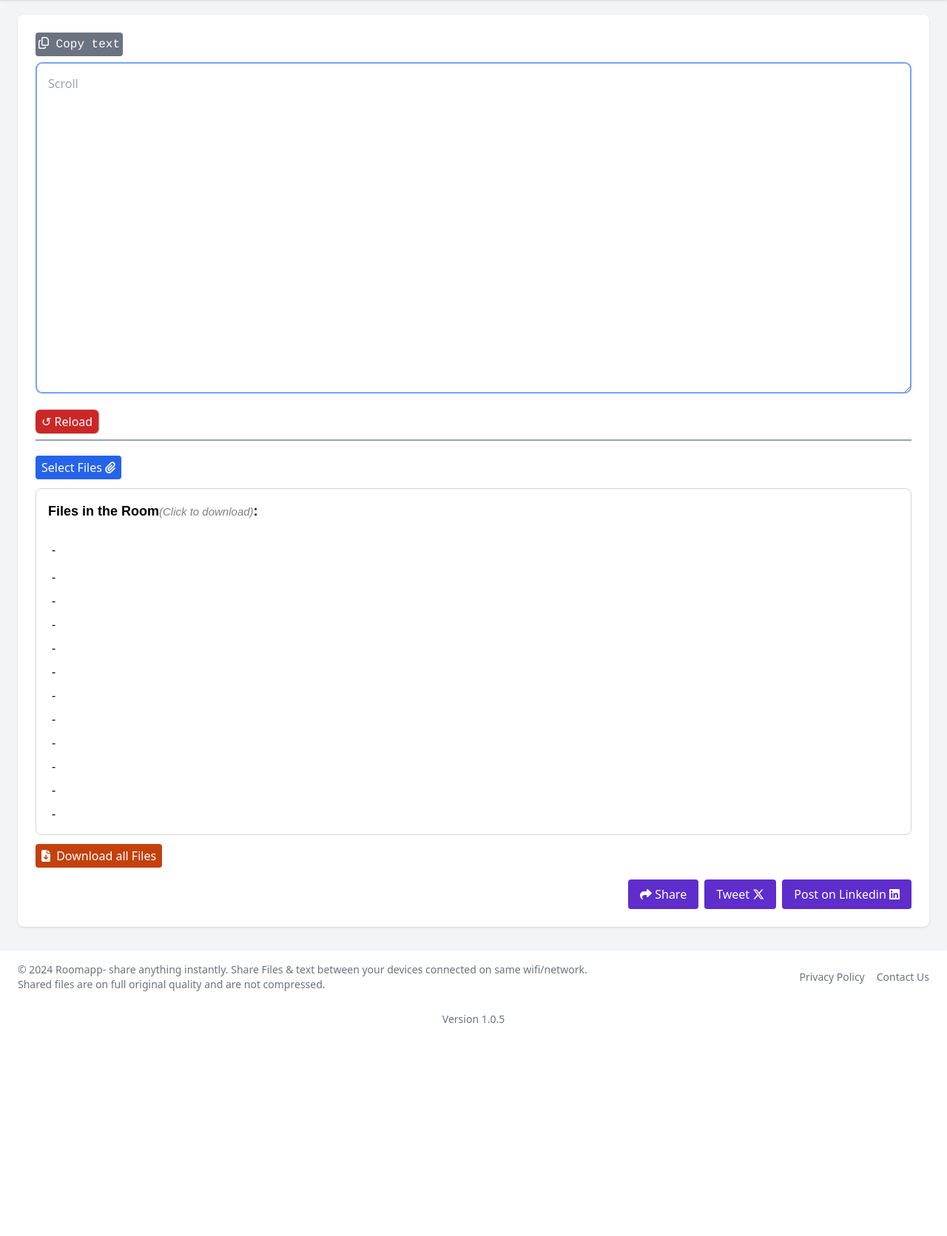
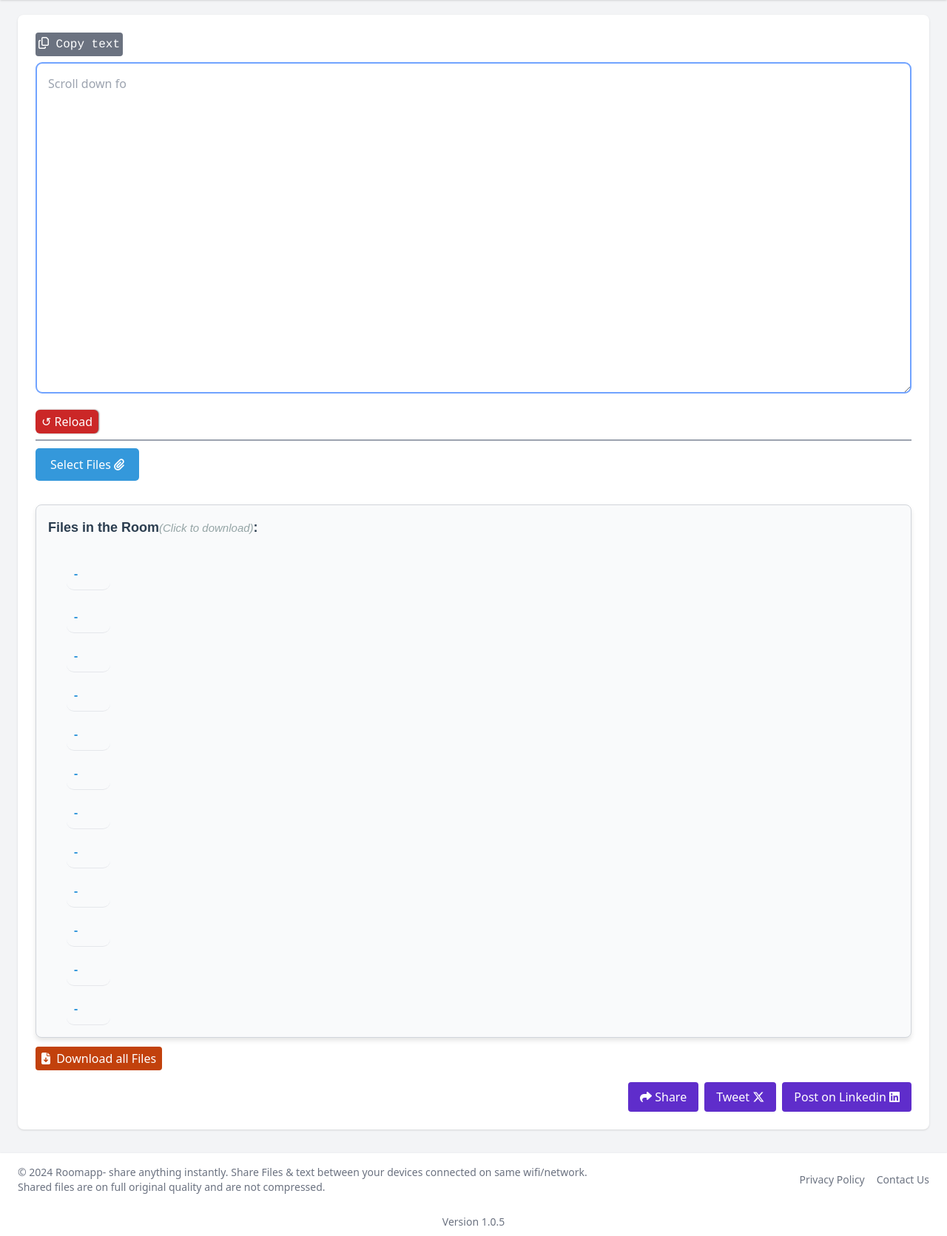
Before and after one commit to sandarva3/Roomapp, a Django app: template lan/templates/lan/locale.html in a window 1280 px wide. Shown: the part 121-1792 px from the top of the page at 74% size. Before the commit the page ends 1504 px from the top, so only its background shows below. Run offline with Django 5.2, Linux system fonts and the light colour scheme; the template is opened without the code that fills it: values that come from a table or form of the project are taken from there, others are empty; data comes from the database, SQL or seed files in the repository; both versions use the stored data as it was after the commit; some libraries are stand-ins or nearby versions.

Commit message:
Better UI for files

```diff
--- a/lan/static/lancss/styles.css
+++ b/lan/static/lancss/styles.css
@@ -4,7 +4,6 @@
         font-family: 'Courier New', Courier, monospace;
     }
 }
-
 
 .overlay {
     display: none;
@@ -39,17 +38,18 @@
     border-radius: 25px;
     overflow: hidden;
     height: 10px;
-    margin: 20px 0;
+    margin: 10px 0;
 }
 
 .progress-bar {
     height: 100%;
+    width: 0%;
     background-color: #4caf50;
     text-align: center;
     line-height: 30px;
     color: white;
     border-radius: 25px;
-    transition: width 0.4s ease;
+    transition: width 0.01 linear;
 }
 
 .close-btn {
@@ -59,35 +59,35 @@
     margin-left: 30px;
 }
 
-.copyBtn:hover{
+.copyBtn:hover {
     background-color: rgb(99, 99, 99);
 }
 
-.close-btn-2{
+.close-btn-2 {
     font-size: 45px;
 }
 
-
-.darkBtn:hover{
+.darkBtn:hover {
     background-color: rgb(189, 189, 189);
 }
 
-.selectBtn:hover{
+.selectBtn:hover {
     background-color: blue;
 }
 
-.uploadBtn:hover{
+.uploadBtn:hover {
     background-color: rgb(0, 150, 0);
 }
 
-.downloadBtn:hover{
+.downloadBtn:hover {
     background-color: rgb(215, 0, 0);
 }
 
-.homeBtn:hover{
+.homeBtn:hover {
     background-color: rgb(44, 118, 237);
 }
-.aboutBtn:hover{
+
+.aboutBtn:hover {
     background-color: rgb(44, 118, 237);
 }
 
@@ -97,7 +97,7 @@
     margin: 0px;
 } */
 
-.aboutContent{
+.aboutContent {
     text-align: center;
     align-items: center;
 }
@@ -107,38 +107,144 @@
     border-radius: 6px;
     box-shadow: 1px 0px 2px gray;
 }
-.filesTitle {
-    font-family: sans-serif;
+
+.filesArea {
+    background-color: #f9fafb; /* Light background for better contrast */
+    box-shadow: 0 4px 6px rgba(0, 0, 0, 0.1); /* Subtle shadow for depth */
 }
 
-.delfile{
-text-decoration: none;
-color: red;
-visibility: hidden;
-margin-left: 50px;
+.filesTitle {
+    font-family: 'Arial', sans-serif; /* More modern font */
+    color: #2c3e50; /* Darker color for better readability */
 }
-.file3{
-margin: 5px;
-display: inline-block;
+
+.delfile {
+    text-decoration: none;
+    color: #e74c3c; /* Red color for delete icon */
+    visibility: hidden;
+    margin-left: 20px;
 }
-.file3:hover .delfile{
+
+.file3 {
+    margin: 5px;
+    display: inline-block;
+    border-bottom: 1px solid #e5e7eb; /* Light gray border */
+    padding: 10px; /* Add some padding */
+    transition: background-color 0.3s, transform 0.3s; /* Smooth transitions */
+}
+
+.file3:hover .delfile {
     visibility: visible;
 }
-.file3:hover{
-    border-bottom: 1px solid;
+
+.file3:hover {
+    background-color: #e0f7fa; /* Light blue background on hover */
+    transform: translateY(-2px); /* Slight lift on hover */
 }
-.italicText{
+
+.italicText {
     padding: 0px;
-    color: gray;
+    color: #95a5a6; /* Slightly darker gray for better readability */
     font-size: smaller;
     font-weight: lighter;
 }
-textarea:focus{
+
+textarea:focus {
     outline-color: rgb(113, 163, 255);
 }
-.shareBtn{
+
+.eachFile {
+    text-decoration: none;
+    color: #3498db; /* Blue color for links */
+    font-weight: bold;
+}
+
+.eachFile:hover {
+    text-decoration: underline;
+}
+
+.shareBtn {
     background-color: rgb(95, 45, 203);
 }
-.shareBtn:hover{
+
+.shareBtn:hover {
     background-color: rgb(80, 27, 193)
 }
+
+/* Add a border radius for better visuals */
+.filesArea, .file3, .progress-bar-container, .overlay-content img {
+    border-radius: 10px;
+}
+
+/* Additional spacing and alignment */
+.list-disc {
+    padding-left: 20px; /* More padding for the list */
+}
+
+.flex {
+    display: flex;
+    align-items: center;
+}
+
+.items-center {
+    align-items: center;
+}
+
+.selectedFiles {
+    padding: 10px;
+    border: 2px dashed #3498db; /* Dashed border to indicate file area */
+    border-radius: 10px;
+    background-color: #f9fafb;
+    margin-top: 10px;
+}
+
+.selectedFiles p {
+    color: #2c3e50; /* Darker color for text */
+    margin: 5px 0;
+    font-size: 16px;
+    padding: 8px;
+    border-radius: 5px;
+    background-color: #ecf0f1; /* Light background for file names */
+    transition: transform 0.3s;
+}
+
+.selectedFiles p:hover {
+    transform: scale(1.05); /* Slight zoom effect on hover */
+    background-color: #bdd2d5; /* Light blue background on hover */
+}
+
+#fileinput {
+    display: none; /* Hide the file input by default */
+}
+
+#selectFileBtn {
+    display: inline-block;
+    padding: 10px 20px;
+    margin-top: 10px;
+    background-color: #3498db; /* Blue background for select button */
+    color: white;
+    border: none;
+    border-radius: 5px;
+    cursor: pointer;
+    transition: background-color 0.3s;
+}
+
+#selectFileBtn:hover {
+    background-color: #2980b9; /* Darker blue on hover */
+}
+
+#fileupload {
+    display: none; /* Hide the upload button by default */
+    padding: 10px 20px;
+    margin-top: 10px;
+    background-color: #27ae60; /* Green background for upload button */
+    color: white;
+    border: none;
+    border-radius: 5px;
+    cursor: pointer;
+    transition: background-color 0.3s;
+}
+
+#fileupload:hover {
+    background-color: #1e8449; /* Darker green on hover */
+}
--- a/lan/static/lanjs/locale.js
+++ b/lan/static/lanjs/locale.js
@@ -22,6 +22,7 @@ console.log("FILES IN AREAA AAA");
 
 let fileinput = document.getElementById('fileinput');
 fileinput.addEventListener('change', function(event){
+    document.getElementById('area').style.display = "block";
     document.getElementById('fileinput').style.display = "inline-block";
     document.getElementById('selectFileBtn').style.display = "none";
     document.getElementById('fileupload').style.display = "inline";
@@ -36,9 +37,7 @@ fileinput.addEventListener('change', function(event){
         filesInArea.push(files[i]);
         let filename = document.createElement('p');
         filename.textContent ='- ' + files[i].name;
-        filename.style.color = 'gray';
-        filename.style.margin = '5px';
-        filename.style.fontSize = '15px';
+        filename.className = "text-base text-gray-500 dark:text-gray-300 bg-gray-200 dark:bg-gray-700 p-2 rounded-md";
         area.appendChild(filename);
     }
     console.log("FILES IN AREA: ", filesInArea);
--- a/lan/static/lanjs/scripts.js
+++ b/lan/static/lanjs/scripts.js
@@ -66,7 +66,6 @@ function goBack(callback) {
 
 const texts = [
     'Type here...',
-    'Hello World..',
     'Scroll down for Files..',
 ];
 
--- a/lan/static/lanjs/sendfiles.js
+++ b/lan/static/lanjs/sendfiles.js
@@ -3,8 +3,9 @@ document.addEventListener('DOMContentLoaded', () =>{
 
 uploadBtn.addEventListener('click', () =>{
     uploadBtn.style.display = 'none';
-    document.getElementById('progressContainer').style.display = "block";
+    document.getElementById('progressSection').style.display = "block";
     let files = document.getElementById('fileinput').files;
+
     getIP(files);
 });
 });
@@ -25,7 +26,7 @@ async function sendFiles(files, ipAddress){
     let progressBar = document.getElementById('progressBar');
     progressBar.style.width="0%";
     const _filesPromises = [];
-    const progressPercent = document.getElementById('progressPercent');
+    let progressPercent = document.getElementById('progressPercent');
     const totalFiles = files.length;
     const perFile = (100/totalFiles);
     let count = 0;
@@ -43,7 +44,7 @@ async function sendFiles(files, ipAddress){
         }).then(response => {
             count += perFile;
             progressBar.style.width = `${count}%`;
-            progressPercent.textContent = `${count} %`;
+            progressPercent.innerText = `${count} %`;
             console.log("THE COUNT IS: ", count);
         });
         _filesPromises.push(_filePromise);
@@ -52,6 +53,7 @@ async function sendFiles(files, ipAddress){
     try {
         const responses = await Promise.all(_filesPromises);
         console.log("HOGAYA BHAI..");
+        location.reload();
     } catch (error) {
         console.error("NAHI HUA BHAI...", error);
     }
--- a/lan/templates/lan/locale.html
+++ b/lan/templates/lan/locale.html
@@ -39,8 +39,8 @@
                         Copy text
                     </span>
                 </button>
-                <i id="spinning" style="display: none;" class="p-0 ml-3 fa-solid fa-rotate text-2xl text-gray-600 fa-spin"></i>
-                <i id="done" style="display: none;" class="p-0 ml-3 fa-solid fa-check text-green-600 text-3xl"></i>
+                <i id="spinning" style="display: none;" class="p-0 ml-3 fa-solid fa-rotate text-2xl fa-spin text-gray-600 dark:text-gray-300 "></i>
+                <i id="done" style="display: none;" class="p-0 ml-3 fa-solid fa-check text-green-600 text-3xl dark:text-green-300"></i>
             </div>
 
             <textarea id="textBox3" class="border border-gray-300 dark:border-gray-600 rounded-lg h-128 p-4 mb-4 w-full bg-white dark:bg-gray-700 text-black dark:text-white"
@@ -53,14 +53,13 @@
 
              <input type="file" class="mt-5 rounded" style="display: none;" id="fileinput" name="lanfile" multiple>
 
-            <div id="area">
+            <div id="area" class="dark:bg-gray-800 selectedFiles" style="display: none;">
             </div>
 
              <button type="submit" id="selectFileBtn" class="px-2 py-1 bg-blue-600 text-white dark:bg-blue-500 rounded mb-3 mt-5 selectBtn"
              onclick="document.getElementById('fileinput').click()">
                  Select Files <i class="fa-solid fa-paperclip"></i>
             </button>
-            <br>
 
              <button type="submit" id="fileupload" class="px-2 py-1 bg-green-600 text-white dark:bg-green-600 rounded mb-3 mt-5 uploadBtn"
                 style="display: none;">
@@ -68,13 +67,17 @@
             </button>
 
 
-            <div class="progress-bar-container" id="progressContainer" style="display: none;">
-                <div class="progress-bar" id="progressBar"></div><span id="progressPercent"> 0%</span>
-            </div>
+            <!-- PROGRESS BAR -->
+             <div id="progressSection" style="display: none;">
+                <p>Wait files are being uploaded: <i id="progressPercent"></i></p>
+                <div class="progress-bar-container" id="progressContainer">
+                    <div class="progress-bar" id="progressBar"></div>
+                </div>
+             </div>
 
 
-            <div id="lanfiles" class="filesArea border border-gray-300 dark:border-gray-600 rounded-lg p-4">
-                <div class="text-lg font-bold mb-5 filesTitle">Files in the Room<i class="italicText">(Click to download)</i>:</div>
+            <div id="lanfiles" class="filesArea border border-gray-300 dark:border-gray-600 dark:bg-gray-800 mt-5 rounded-lg p-4">
+                <div class="text-lg font-bold mb-5 filesTitle dark:text-white">Files in the Room<i class="italicText">(Click to download)</i>:</div>
                 <ul class="list-disc list-inside space-y-2">
                     {% for file in files %}
                     <div class="file3">
```
Also changed, not shown: db.sqlite3.
